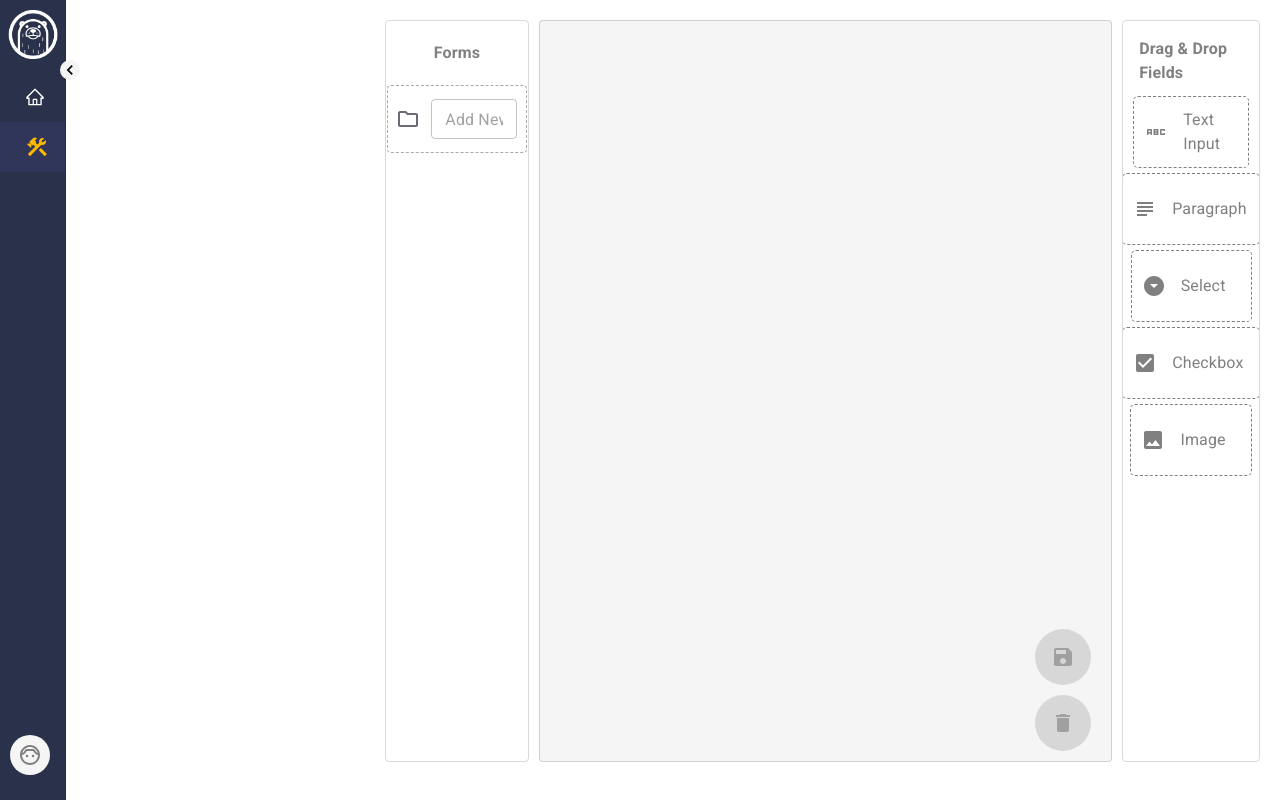
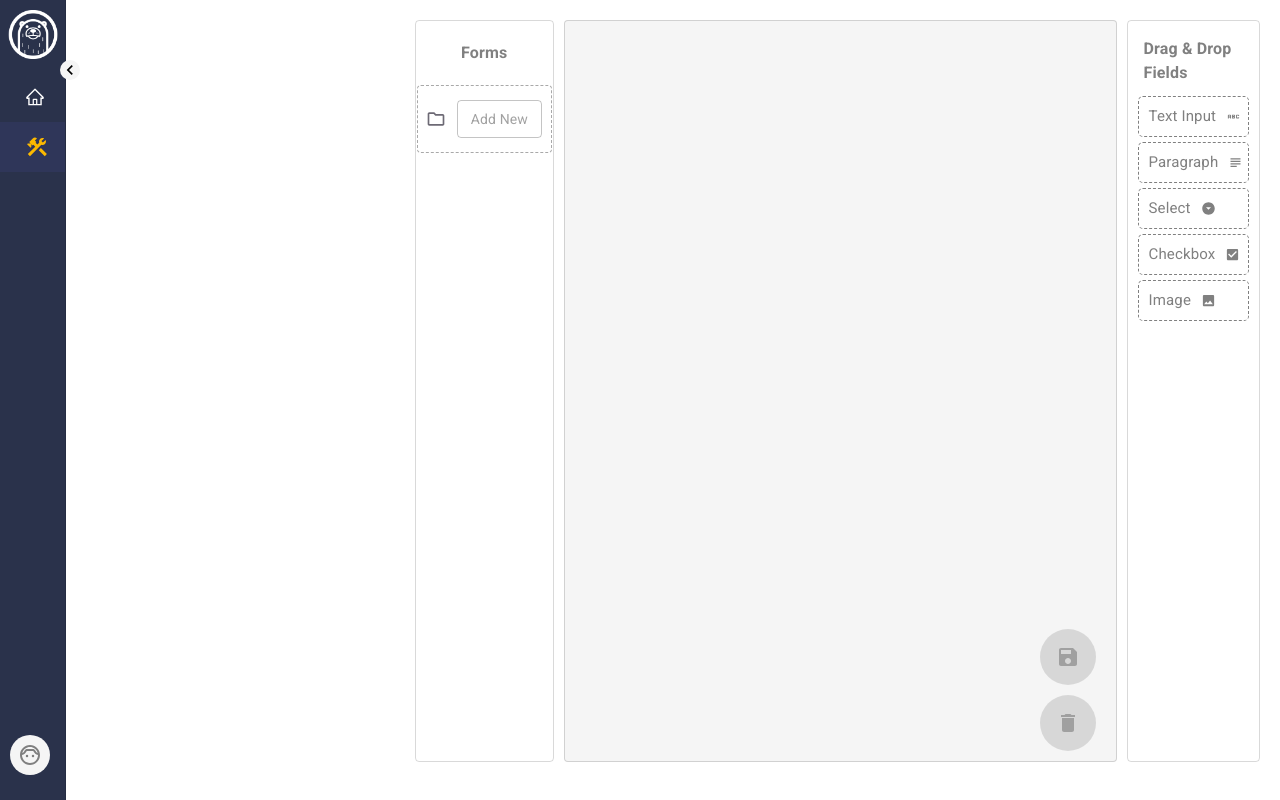
Before and after one commit to Tinago95/otoforms-frontend, a React (Vite) app: page /form-builder in a window 1280 px wide. Built offline with nearby package versions, Linux system fonts and the light colour scheme.

Commit message:
fix: add new form

```diff
--- a/src/Pages/FormBuilder/Field.tsx
+++ b/src/Pages/FormBuilder/Field.tsx
@@ -42,14 +42,15 @@ export const DragableField = (props: DragableFieldProps) => {
         <CustomDiv
             // noBorder={true}
 
-            style={{ borderColor: isHovering ? "#6564DB" : 'grey', padding: '10px', borderRadius: '5px', minHeight: '50px' }}
+            style={{ display:'flex', borderColor: isHovering ? "#6564DB" : 'grey', gap:'10px',paddingLeft: '10px', borderRadius: '5px', width:'100%'  }}
             isDragging={isDragging}
             ref={drag}
             highlightColor="#6564DB"
             onMouseEnter={() => setIsHovering(true)}
             onMouseLeave={() => setIsHovering(false)} key={label.concat('customdiv')} dashed={true}  >
-            {isHovering ? <DragIndicator style={{ color: isDragging ? '#0268d1' : (isHovering ? "#6564DB" : 'grey') }} /> : <MuiIcon key={label.concat('customdiv')} style={{ color: 'grey' }} />}
-            <Typography key={label.concat('typography')} style={{ display: 'flex', width: '100%', padding: '15px', justifyContent: 'flex-start', color: isDragging ? '#0268d1' : (isHovering ? "#6564DB" : 'grey') }}>{label} </Typography>
+            <Typography key={label.concat('typography')} style={{ fontSize:'0.75em', color: isDragging ? '#0268d1' : (isHovering ? "#6564DB" : 'grey') }}>{label} </Typography>
+            {isHovering ? <DragIndicator style={{ color: isDragging ? '#0268d1' : (isHovering ? "#6564DB" : 'grey') }} /> : <MuiIcon key={label.concat('customdiv')} style={{ fontSize:'0.75em',color: 'grey' }} />}
+
         </CustomDiv>
 
     )
--- a/src/Pages/FormBuilder/dragDrop.tsx
+++ b/src/Pages/FormBuilder/dragDrop.tsx
@@ -275,16 +275,16 @@ export function DragDrop() {
                             <icons.Delete />
                         </Fab>  </div>}
                 </StyledCard>
-                {edit && <StyledCard style={{ display: 'flex', flexDirection: 'column', gap: '5px', width: '21%', flexShrink: 1 }}>
+                {edit && <StyledCard style={{ display: 'flex', flexDirection: 'column', gap: '5px', width: '21%' }}>
                     <div style={{ display: 'flex', justifyContent: 'center', padding: '6px', }}>
                         <Typography fontWeight={900} color={'grey'}>
                             Drag & Drop Fields
                         </Typography>
                     </div>
                     {formFieldList.map((item, index) => (
-                        <ListItem ref={listItemRef} style={{ display: 'flex', width: '100%', justifyContent: 'center', }} key={item.label} disablePadding>
+                        <div ref={listItemRef} style={{ display: 'flex', justifyContent: 'center', width:'100%' }} key={item.label} >
                             <DragableField muiIcon={item.icon} label={item.label} callback={setShowWarning} type={item.type as FieldType} />
-                        </ListItem>
+                        </div>
                     ))}
                 </StyledCard>}
             </div >
--- a/src/Pages/FormBuilder/formFolder.tsx
+++ b/src/Pages/FormBuilder/formFolder.tsx
@@ -78,8 +78,8 @@ export const FormFolder = (input: { label: string, id: string }) => {
             >
                 <div key={id.concat('div')} style={{ display: 'flex', alignItems: 'center', justifyContent: 'flex-start', gap: '10px', minHeight: '30px' }}>
                     {selected ?
-                        <FolderOpenOutlined key={id.concat('icon-1')} color={isHovering || selected ? (isHovering && !selected ? "info" : "action") : "primary"} /> :
-                        <FolderOutlined key={id.concat('icon-2')} color={isHovering || selected ? (isHovering && !selected ? "info" : "action") : "primary"} />
+                        <FolderOpenOutlined style={{fontSize:'1em'}} key={id.concat('icon-1')} color={isHovering || selected ? (isHovering && !selected ? "info" : "action") : "primary"} /> :
+                        <FolderOutlined style={{fontSize:'0.8em'}}  key={id.concat('icon-2')} color={isHovering || selected ? (isHovering && !selected ? "info" : "action") : "primary"} />
                     }
                     <Typography key={id.concat('typo')} variant='body2' fontFamily={'inherit'} color={isHovering || selected ? (isHovering && !selected ? "#6564DB" : "action") : "primary"} >
                         {label}
@@ -123,11 +123,13 @@ export const EditableFolder = (input: { label: string, callback: (input: string)
                 <div style={{ display: 'flex', justifyContent: 'center', flexDirection: 'column', gap: labelText ? '10px' : '0px', alignItems: 'center' }}>
                     <div style={{ display: 'flex', alignItems: 'center', justifyContent: 'flex-start', gap: '10px', minHeight: '50px' }}>
 
-                        <FolderOutlined color="primary" />
+                        <FolderOutlined style={{fontSize:'1em'}}  color="primary" />
 
                         <TextField
+
                             InputProps={{
                                 style: {
+                                    fontSize:'0.7em',
                                     border: '1px solid transparent',
                                 }
                             }}
@@ -142,8 +144,8 @@ export const EditableFolder = (input: { label: string, callback: (input: string)
                     <div style={{ display: 'flex', justifyContent: 'center', flexDirection: 'row', gap: '5px', width: '100%' }}>
                         {labelText && (
                             <>
-                                <Button variant='outlined' onClick={onDone} style={{ width: '100%' }} color="info">Add</Button>
-                                <Button onClick={() => setLabelText('')} style={{ width: '100%' }} variant='outlined' color="secondary">Cancel</Button>
+                                <Button variant='outlined' onClick={onDone} style={{ width: '100%',fontSize:'0.5em' }} color="info">Add</Button>
+                                <Button onClick={() => setLabelText('')} style={{ width: '100%',fontSize:'0.5em' }} variant='outlined' color="secondary">Cancel</Button>
                             </>
                         )}
                     </div>
```
